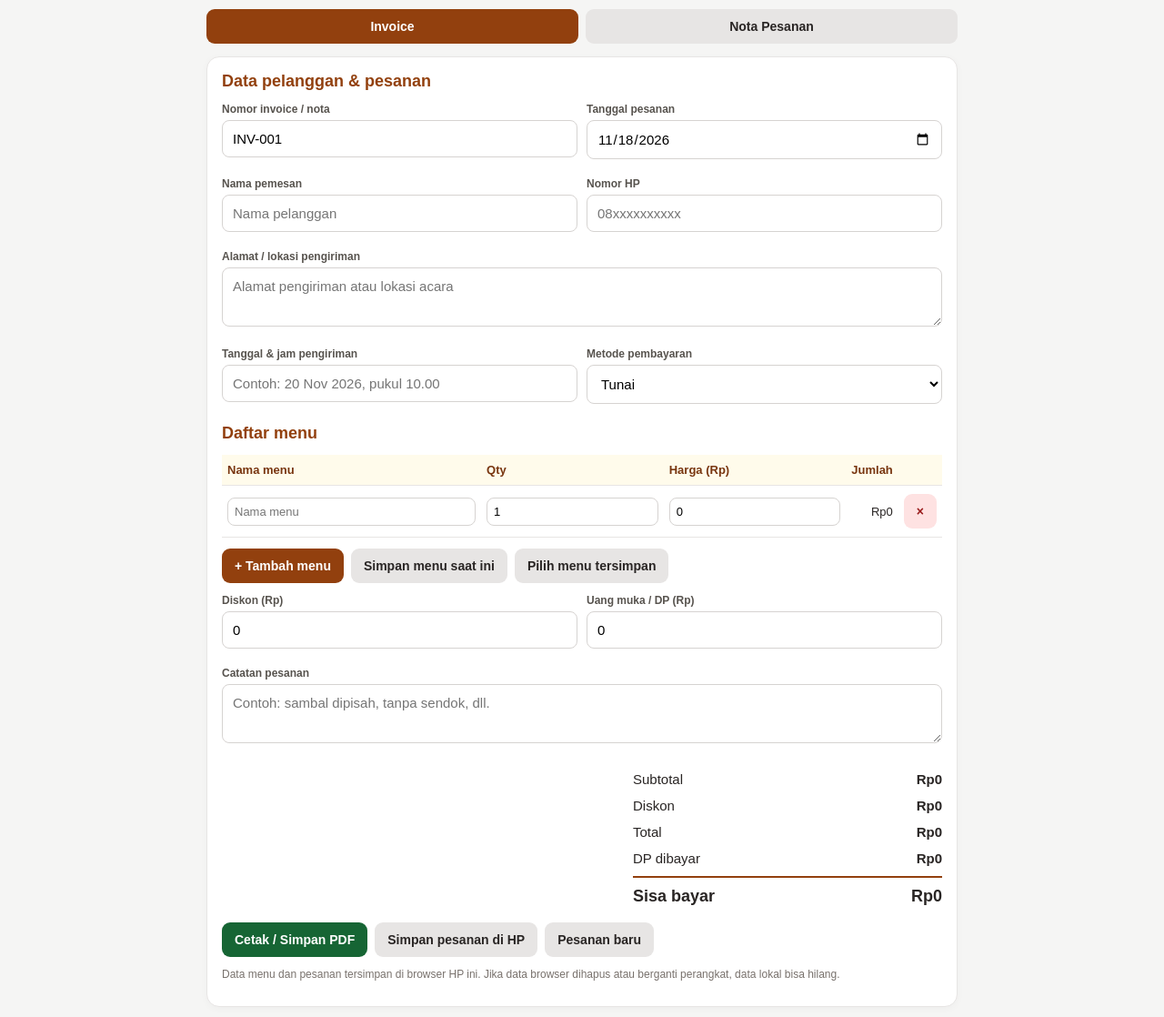
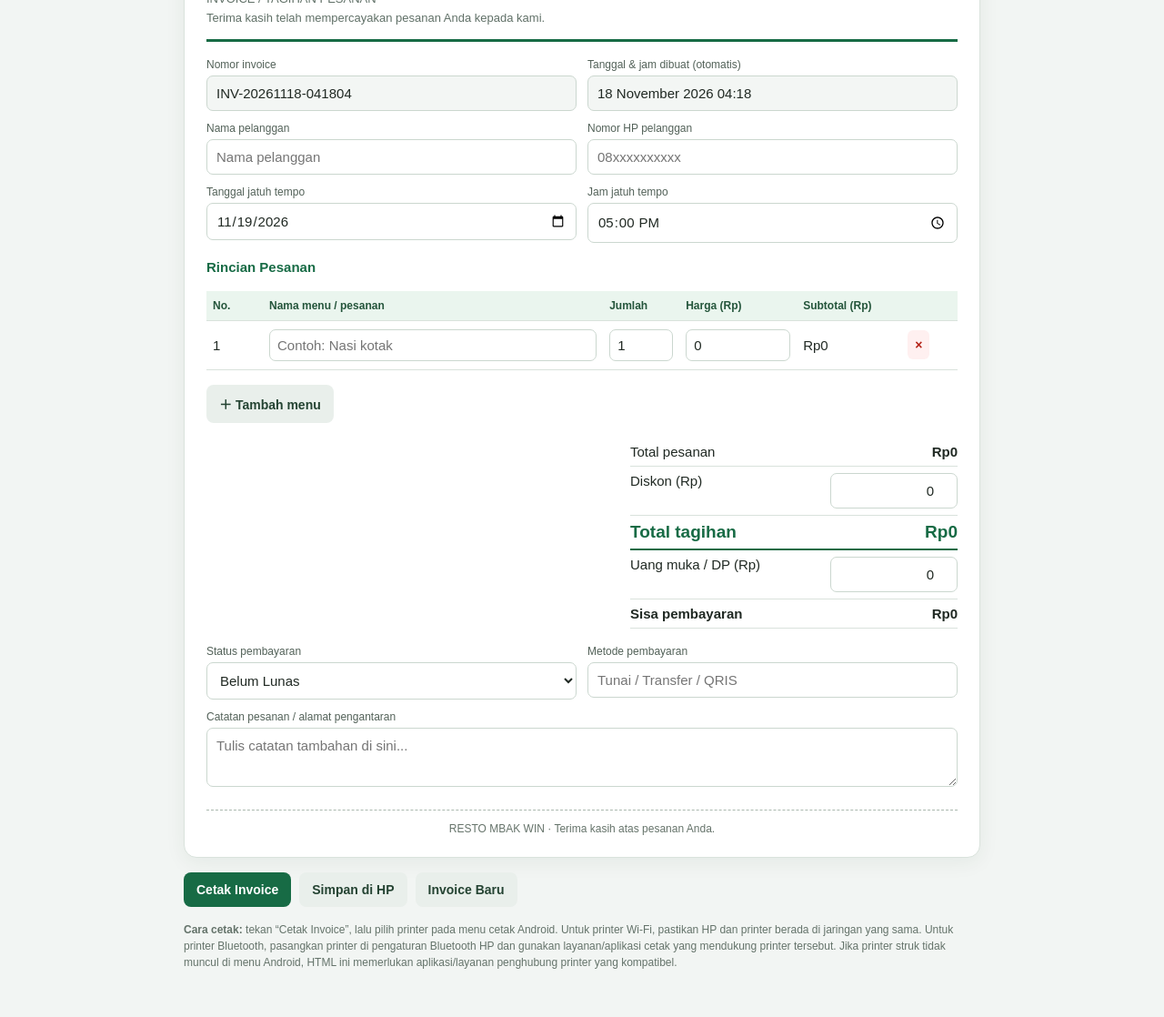
Before and after one commit to dewinefamily/D-WINE-FAMILY-, a plain HTML site: page invois_nota_resto_mbak_win.htm in a window 1280 px wide. Shown: the part 101-1219 px from the top of the page at 91% size. Drawn offline with Linux system fonts and the light colour scheme.

Commit message:
Add files via upload

```diff
--- a/invois_nota_resto_mbak_win.htm
+++ b/invois_nota_resto_mbak_win.htm
@@ -3,153 +3,153 @@
 <head>
 <meta charset="UTF-8">
 <meta name="viewport" content="width=device-width, initial-scale=1">
-<title>Resto Mbak Win - Invoice & Nota</title>
+<title>Invoice RESTO MBAK WIN</title>
 <style>
-:root{--gold:#b7791f;--dark:#292524;--cream:#fffaf0;--line:#e7e5e4}
-*{box-sizing:border-box} body{margin:0;background:#f5f5f4;color:var(--dark);font:15px Arial,sans-serif}
-header{background:linear-gradient(135deg,#78350f,#b7791f);color:white;padding:22px 16px;text-align:center}
-header h1{margin:0;font-size:25px;letter-spacing:1px} header p{margin:7px 0 0;font-size:13px}
-main{max-width:850px;margin:16px auto;padding:0 12px 30px}
-.panel,.paper{background:white;border:1px solid var(--line);border-radius:14px;padding:16px;margin-bottom:14px;box-shadow:0 2px 8px #00000008}
-h2{font-size:18px;margin:0 0 13px;color:#92400e}
-.grid{display:grid;grid-template-columns:repeat(2,minmax(0,1fr));gap:10px}
-label{display:block;font-size:12px;font-weight:bold;color:#57534e;margin-bottom:5px}
-input,textarea,select{width:100%;padding:11px;border:1px solid #d6d3d1;border-radius:8px;font:inherit;background:#fff}
+:root{--green:#176b45;--pale:#eaf5ee;--line:#d9e2dc;--ink:#202923}
+*{box-sizing:border-box}
+body{margin:0;background:#f2f5f3;color:var(--ink);font:15px Arial,sans-serif}
+.wrap{max-width:900px;margin:18px auto;padding:12px}
+.sheet{background:#fff;border:1px solid var(--line);border-radius:14px;padding:24px;box-shadow:0 5px 22px #173d2610}
+header{display:flex;justify-content:space-between;gap:18px;align-items:flex-start;border-bottom:3px solid var(--green);padding-bottom:16px;margin-bottom:18px}
+h1{margin:0;color:var(--green);font-size:27px;letter-spacing:.4px}
+.sub{color:#607067;margin-top:6px;font-size:13px}
+.tag{font-size:12px;font-weight:bold;color:var(--green);background:var(--pale);padding:8px 12px;border-radius:20px;white-space:nowrap}
+h2{font-size:15px;margin:18px 0 10px;color:var(--green)}
+.grid{display:grid;grid-template-columns:repeat(2,minmax(0,1fr));gap:12px}
+label{display:block;font-size:12px;color:#526158;margin-bottom:5px}
+input,textarea,select{width:100%;padding:10px;border:1px solid #cbd7cf;border-radius:7px;font:inherit;background:white;color:var(--ink)}
 textarea{min-height:65px;resize:vertical}
-.field{margin-bottom:10px}.wide{grid-column:1/-1}
-button{border:0;border-radius:9px;padding:11px 14px;font-weight:bold;font-size:14px;cursor:pointer}
-.primary{background:#92400e;color:white}.secondary{background:#e7e5e4;color:#292524}.green{background:#166534;color:white}.danger{background:#fee2e2;color:#991b1b}
-.actions{display:flex;flex-wrap:wrap;gap:8px;margin:12px 0}
-table{width:100%;border-collapse:collapse;font-size:13px}th,td{padding:9px 6px;border-bottom:1px solid var(--line);text-align:left}th{background:#fffbeb;color:#78350f}
-td input{padding:7px;min-width:55px}.num{text-align:right;white-space:nowrap}
+input[readonly]{background:#f3f6f4}
+table{width:100%;border-collapse:collapse;margin-top:8px}
+th{background:var(--pale);color:#24553b;font-size:12px;text-align:left}
+th,td{padding:9px 7px;border-bottom:1px solid var(--line);vertical-align:middle}
+td input{padding:8px;min-width:0}
+.num{width:62px}.qty{width:70px}.price{width:115px}
 .item-name{min-width:120px}
-.summary{max-width:340px;margin:12px 0 0 auto}.sumrow{display:flex;justify-content:space-between;padding:6px 0}.grand{font-size:18px;font-weight:bold;border-top:2px solid #92400e;margin-top:5px;padding-top:10px}
-.tabs{display:flex;gap:8px;margin-bottom:14px}.tabs button{flex:1}.tabs button.active{background:#92400e;color:white}
-.paper-head{text-align:center;border-bottom:2px dashed #a8a29e;padding-bottom:12px;margin-bottom:12px}.paper-head h2{font-size:23px;margin:0;color:#92400e}.paper-head p{margin:5px 0;font-size:12px}
-.meta{display:grid;grid-template-columns:1fr 1fr;gap:5px 12px;font-size:13px;margin-bottom:12px}
-.meta div{padding:3px 0}.paper table th{background:#f5f5f4;color:#292524}.paper table th,.paper table td{padding:7px 4px}
-.paybox{background:#fffbeb;border:1px solid #fde68a;border-radius:8px;padding:10px;margin-top:12px}
-.footer{text-align:center;font-size:12px;color:#78716c;margin-top:18px}
-.small{font-size:12px;color:#78716c}.hidden{display:none!important}
-@media(max-width:560px){.grid{grid-template-columns:1fr}.wide{grid-column:auto}.panel,.paper{padding:12px}.meta{grid-template-columns:1fr 1fr}table{font-size:12px}th,td{padding:7px 3px}.actions button{flex:1}}
+.remove{border:0;background:#fff0f0;color:#b42318;border-radius:6px;padding:8px}
+.actions{display:flex;flex-wrap:wrap;gap:9px;margin:16px 0}
+button{border:0;border-radius:8px;padding:11px 14px;font-weight:bold;font-size:14px;cursor:pointer}
+.primary{background:var(--green);color:white}.secondary{background:#e9efeb;color:#244332}
+.danger{background:#fff0f0;color:#a12a22}
+.totals{margin:16px 0 0 auto;max-width:360px}
+.totalrow{display:flex;justify-content:space-between;padding:7px 0;border-bottom:1px solid var(--line)}
+.totalrow.grand{font-size:19px;font-weight:bold;color:var(--green);border-bottom:2px solid var(--green)}
+.notes{margin-top:18px}
+.foot{border-top:1px dashed #aab8ae;margin-top:22px;padding-top:13px;text-align:center;color:#65736a;font-size:12px}
+.hint{font-size:12px;color:#64736a;line-height:1.5;margin:10px 0}
+@media(max-width:600px){.wrap{padding:7px;margin:5px auto}.sheet{padding:14px;border-radius:10px}header{flex-direction:column}h1{font-size:23px}.grid{grid-template-columns:1fr}th,td{padding:6px 4px}.price{width:94px}.qty{width:52px}.num{width:40px}}
 @media print{
- body{background:white}.no-print,header,.tabs,.editor{display:none!important}main{max-width:none;margin:0;padding:0}.paper{border:0;box-shadow:none;border-radius:0;padding:0;margin:0}
- .paper.invoice{display:block!important}.paper.receipt{display:block!important}
+ body{background:#fff}.wrap{margin:0;padding:0;max-width:none}.sheet{border:0;border-radius:0;box-shadow:none;padding:0}
+ .no-print,.actions,.remove-col{display:none!important}
+ input,textarea{border:0!important;padding:2px!important;background:transparent!important}
+ input[readonly]{background:transparent!important}
+ th{background:#eaf5ee!important;-webkit-print-color-adjust:exact;print-color-adjust:exact}
+ @page{size:A4;margin:12mm}
 }
 </style>
 </head>
 <body>
-<header><h1>RESTO MBAK WIN</h1><p>CATERING & PESANAN MAKANAN</p></header>
-<main>
- <div class="tabs no-print">
-  <button id="tabInvoice" class="active" onclick="showDoc('invoice')">Invoice</button>
-  <button id="tabReceipt" class="secondary" onclick="showDoc('receipt')">Nota Pesanan</button>
+<div class="wrap">
+<div class="sheet">
+<header>
+ <div><h1>RESTO MBAK WIN</h1><div class="sub">INVOICE / TAGIHAN PESANAN</div><div class="sub">Terima kasih telah mempercayakan pesanan Anda kepada kami.</div></div>
+ <div class="tag">INVOICE</div>
+</header>
+
+<div class="grid">
+ <div><label>Nomor invoice</label><input id="invoiceNo" readonly></div>
+ <div><label>Tanggal & jam dibuat (otomatis)</label><input id="createdAt" readonly></div>
+ <div><label>Nama pelanggan</label><input id="customer" placeholder="Nama pelanggan"></div>
+ <div><label>Nomor HP pelanggan</label><input id="phone" placeholder="08xxxxxxxxxx" inputmode="tel"></div>
+ <div><label>Tanggal jatuh tempo</label><input id="dueDate" type="date"></div>
+ <div><label>Jam jatuh tempo</label><input id="dueTime" type="time"></div>
 </div>
- <section class="panel editor no-print">
-  <h2>Data pelanggan & pesanan</h2>
-  <div class="grid">
-   <div class="field"><label>Nomor invoice / nota</label><input id="docNo" value="INV-001"></div>
-   <div class="field"><label>Tanggal pesanan</label><input id="date" type="date"></div>
-   <div class="field"><label>Nama pemesan</label><input id="customer" placeholder="Nama pelanggan"></div>
-   <div class="field"><label>Nomor HP</label><input id="phone" placeholder="08xxxxxxxxxx" inputmode="tel"></div>
-   <div class="field wide"><label>Alamat / lokasi pengiriman</label><textarea id="address" placeholder="Alamat pengiriman atau lokasi acara"></textarea></div>
-   <div class="field"><label>Tanggal & jam pengiriman</label><input id="delivery" placeholder="Contoh: 20 Nov 2026, pukul 10.00"></div>
-   <div class="field"><label>Metode pembayaran</label><select id="method"><option>Tunai</option><option>Transfer</option><option>QRIS</option><option>Belum dibayar</option></select></div>
+
+<h2>Rincian Pesanan</h2>
+<div style="overflow-x:auto">
+<table>
+<thead><tr><th class="num">No.</th><th>Nama menu / pesanan</th><th class="qty">Jumlah</th><th class="price">Harga (Rp)</th><th class="price">Subtotal (Rp)</th><th class="remove-col"> </th></tr></thead>
+<tbody id="items"></tbody>
+</table>
 </div>
-  <h2 style="margin-top:12px">Daftar menu</h2>
-  <div style="overflow-x:auto">
-   <table><thead><tr><th style="width:36%">Nama menu</th><th>Qty</th><th>Harga (Rp)</th><th class="num">Jumlah</th><th></th></tr></thead><tbody id="items"></tbody></table>
+<div class="actions no-print"><button class="secondary" onclick="addItem()">＋ Tambah menu</button></div>
+
+<div class="totals">
+ <div class="totalrow"><span>Total pesanan</span><strong id="subtotal">Rp0</strong></div>
+ <div class="totalrow"><span>Diskon (Rp)</span><input id="discount" type="number" min="0" value="0" style="max-width:140px;text-align:right" oninput="calculate()"></div>
+ <div class="totalrow grand"><span>Total tagihan</span><strong id="grandTotal">Rp0</strong></div>
+ <div class="totalrow"><span>Uang muka / DP (Rp)</span><input id="paid" type="number" min="0" value="0" style="max-width:140px;text-align:right" oninput="calculate()"></div>
+ <div class="totalrow" style="font-weight:bold"><span>Sisa pembayaran</span><strong id="remaining">Rp0</strong></div>
 </div>
-  <div class="actions">
-   <button class="primary" onclick="addItem()">+ Tambah menu</button>
-   <button class="secondary" onclick="saveMenu()">Simpan menu saat ini</button>
-   <button class="secondary" onclick="loadMenu()">Pilih menu tersimpan</button>
+
+<div class="grid notes">
+ <div><label>Status pembayaran</label><select id="status"><option value="Belum Lunas">Belum Lunas</option><option value="Lunas">Lunas</option><option value="DP / Sebagian">DP / Sebagian</option></select></div>
+ <div><label>Metode pembayaran</label><input id="method" placeholder="Tunai / Transfer / QRIS"></div>
+ <div style="grid-column:1/-1"><label>Catatan pesanan / alamat pengantaran</label><textarea id="note" placeholder="Tulis catatan tambahan di sini..."></textarea></div>
 </div>
-  <div class="grid">
-   <div class="field"><label>Diskon (Rp)</label><input id="discount" type="number" min="0" value="0" oninput="calculate()"></div>
-   <div class="field"><label>Uang muka / DP (Rp)</label><input id="dp" type="number" min="0" value="0" oninput="calculate()"></div>
-   <div class="field wide"><label>Catatan pesanan</label><textarea id="notes" placeholder="Contoh: sambal dipisah, tanpa sendok, dll."></textarea></div>
+
+<div class="foot">RESTO MBAK WIN · Terima kasih atas pesanan Anda.</div>
 </div>
-  <div class="summary">
-   <div class="sumrow"><span>Subtotal</span><b id="subtotal">Rp0</b></div>
-   <div class="sumrow"><span>Diskon</span><b id="discountView">Rp0</b></div>
-   <div class="sumrow"><span>Total</span><b id="total">Rp0</b></div>
-   <div class="sumrow"><span>DP dibayar</span><b id="dpView">Rp0</b></div>
-   <div class="sumrow grand"><span>Sisa bayar</span><span id="remaining">Rp0</span></div>
+
+<div class="actions no-print">
+ <button class="primary" onclick="printInvoice()">Cetak Invoice</button>
+ <button class="secondary" onclick="saveInvoice()">Simpan di HP</button>
+ <button class="secondary" onclick="newInvoice()">Invoice Baru</button>
 </div>
-  <div class="actions">
-   <button class="green" onclick="printDoc()">Cetak / Simpan PDF</button>
-   <button class="secondary" onclick="saveOrder()">Simpan pesanan di HP</button>
-   <button class="secondary" onclick="newOrder()">Pesanan baru</button>
+<p class="hint no-print"><b>Cara cetak:</b> tekan “Cetak Invoice”, lalu pilih printer pada menu cetak Android. Untuk printer Wi-Fi, pastikan HP dan printer berada di jaringan yang sama. Untuk printer Bluetooth, pasangkan printer di pengaturan Bluetooth HP dan gunakan layanan/aplikasi cetak yang mendukung printer tersebut. Jika printer struk tidak muncul di menu Android, HTML ini memerlukan aplikasi/layanan penghubung printer yang kompatibel.</p>
 </div>
-  <p class="small">Data menu dan pesanan tersimpan di browser HP ini. Jika data browser dihapus atau berganti perangkat, data lokal bisa hilang.</p>
- </section>
 
- <section id="invoicePaper" class="paper invoice">
-  <div class="paper-head"><h2>RESTO MBAK WIN</h2><p>CATERING & PESANAN MAKANAN</p><strong>INVOICE PESANAN</strong></div>
-  <div class="meta">
-   <div><b>No. Invoice:</b> <span class="v-no"></span></div><div><b>Tanggal:</b> <span class="v-date"></span></div>
-   <div><b>Pemesan:</b> <span class="v-customer"></span></div><div><b>No. HP:</b> <span class="v-phone"></span></div>
-   <div style="grid-column:1/-1"><b>Alamat:</b> <span class="v-address"></span></div>
-   <div style="grid-column:1/-1"><b>Pengiriman:</b> <span class="v-delivery"></span></div>
-  </div>
-  <table><thead><tr><th>Menu</th><th class="num">Qty</th><th class="num">Harga</th><th class="num">Jumlah</th></tr></thead><tbody class="v-items"></tbody></table>
-  <div class="summary">
-   <div class="sumrow"><span>Subtotal</span><b class="v-subtotal"></b></div><div class="sumrow"><span>Diskon</span><b class="v-discount"></b></div>
-   <div class="sumrow grand"><span>Total</span><span class="v-total"></span></div><div class="sumrow"><span>DP dibayar</span><b class="v-dp"></b></div><div class="sumrow"><span>Sisa pembayaran</span><b class="v-remaining"></b></div>
-  </div>
-  <div class="paybox"><b>Metode pembayaran:</b> <span class="v-method"></span><br><b>Catatan:</b> <span class="v-notes"></span></div>
-  <div class="footer">Terima kasih telah memesan di RESTO MBAK WIN.<br>Selamat menikmati, semoga berkenan.</div>
- </section>
-
- <section id="receiptPaper" class="paper receipt hidden">
-  <div class="paper-head"><h2>RESTO MBAK WIN</h2><p>CATERING & PESANAN MAKANAN</p><strong>NOTA PESANAN</strong></div>
-  <div style="font-size:12px;line-height:1.7;margin-bottom:10px">
-   No: <b class="v-no"></b><br>Tanggal: <span class="v-date"></span><br>Pemesan: <span class="v-customer"></span><br>HP: <span class="v-phone"></span><br>Pengiriman: <span class="v-delivery"></span>
-  </div>
-  <table><thead><tr><th>Menu</th><th class="num">Qty</th><th class="num">Jumlah</th></tr></thead><tbody class="v-items-short"></tbody></table>
-  <div class="summary" style="font-size:13px">
-   <div class="sumrow"><span>Subtotal</span><b class="v-subtotal"></b></div><div class="sumrow"><span>Diskon</span><b class="v-discount"></b></div>
-   <div class="sumrow grand"><span>Total</span><span class="v-total"></span></div><div class="sumrow"><span>DP</span><b class="v-dp"></b></div><div class="sumrow"><span>Sisa</span><b class="v-remaining"></b></div>
-  </div>
-  <p style="font-size:12px"><b>Catatan:</b> <span class="v-notes"></span></p>
-  <div class="footer">Terima kasih - RESTO MBAK WIN</div>
- </section>
-</main>
 <script>
-const rupiah=n=>'Rp'+Math.max(0,Number(n)||0).toLocaleString('id-ID');
-const $=id=>document.getElementById(id);
-let currentDoc='invoice';
-function esc(s){return String(s??'').replace(/[&<>"']/g,c=>({'&':'&amp;','<':'&lt;','>':'&gt;','"':'&quot;',"'":'&#39;'}[c]));}
+const rupiah = n => 'Rp' + Math.max(0,Number(n)||0).toLocaleString('id-ID');
+function pad(n){return String(n).padStart(2,'0')}
+function localDateTime(d){return d.getFullYear()+'-'+pad(d.getMonth()+1)+'-'+pad(d.getDate())+'T'+pad(d.getHours())+':'+pad(d.getMinutes())}
+function setNewDefaults(){
+ const now=new Date(), due=new Date(now.getTime()+24*60*60*1000);
+ document.getElementById('createdAt').value=now.toLocaleDateString('id-ID',{day:'2-digit',month:'long',year:'numeric'})+' '+pad(now.getHours())+':'+pad(now.getMinutes());
+ document.getElementById('invoiceNo').value='INV-'+now.getFullYear()+pad(now.getMonth()+1)+pad(now.getDate())+'-'+pad(now.getHours())+pad(now.getMinutes())+pad(now.getSeconds());
+ document.getElementById('dueDate').value=due.getFullYear()+'-'+pad(due.getMonth()+1)+'-'+pad(due.getDate());
+ document.getElementById('dueTime').value='17:00';
+}
 function addItem(name='',qty=1,price=0){
  const tr=document.createElement('tr');
- tr.innerHTML=`<td><input class="item-name" placeholder="Nama menu" value="${esc(name)}" oninput="calculate()"></td><td><input class="qty" type="number" min="0" value="${qty}" oninput="calculate()"></td><td><input class="price" type="number" min="0" value="${price}" oninput="calculate()"></td><td class="num line-total">Rp0</td><td><button class="danger" onclick="this.closest('tr').remove();calculate()" aria-label="Hapus">×</button></td>`;
- $('items').appendChild(tr);calculate();
+ tr.innerHTML=`<td class="num"></td><td><input class="item-name" placeholder="Contoh: Nasi kotak" value="${String(name).replace(/&/g,'&amp;').replace(/"/g,'&quot;').replace(/</g,'&lt;')}" oninput="calculate()"></td><td><input class="qty" type="number" min="0" value="${qty}" oninput="calculate()"></td><td><input class="price" type="number" min="0" value="${price}" oninput="calculate()"></td><td class="line-total">Rp0</td><td class="remove-col"><button class="remove" onclick="this.closest('tr').remove();calculate()">×</button></td>`;
+ document.getElementById('items').appendChild(tr);calculate();
 }
-function rows(){return [...$('items').querySelectorAll('tr')].map(tr=>({name:tr.querySelector('.item-name').value,qty:Number(tr.querySelector('.qty').value)||0,price:Number(tr.querySelector('.price').value)||0}));}
-function totals(){let sub=rows().reduce((s,x)=>s+x.qty*x.price,0),disc=Number($('discount').value)||0,dp=Number($('dp').value)||0,total=Math.max(0,sub-disc);return{sub,disc,dp,total,remaining:Math.max(0,total-dp)};}
 function calculate(){
- let t=totals();[...$('items').querySelectorAll('tr')].forEach((tr,i)=>tr.querySelector('.line-total').textContent=rupiah(rows()[i].qty*rows()[i].price));
- $('subtotal').textContent=rupiah(t.sub);$('discountView').textContent=rupiah(t.disc);$('total').textContent=rupiah(t.total);$('dpView').textContent=rupiah(t.dp);$('remaining').textContent=rupiah(t.remaining);render();
+ let sum=0;
+ [...document.querySelectorAll('#items tr')].forEach((tr,i)=>{
+  tr.cells[0].textContent=i+1;
+  const q=Number(tr.querySelector('.qty').value)||0,p=Number(tr.querySelector('.price').value)||0;
+  const line=q*p;sum+=line;tr.querySelector('.line-total').textContent=rupiah(line);
+ });
+ const disc=Math.max(0,Number(document.getElementById('discount').value)||0);
+ const total=Math.max(0,sum-disc),paid=Math.max(0,Number(document.getElementById('paid').value)||0);
+ document.getElementById('subtotal').textContent=rupiah(sum);
+ document.getElementById('grandTotal').textContent=rupiah(total);
+ document.getElementById('remaining').textContent=rupiah(Math.max(0,total-paid));
 }
-function setText(cls,val){document.querySelectorAll('.'+cls).forEach(e=>e.textContent=val||'-');}
-function render(){
- const t=totals(),data={no:$('docNo').value,date:$('date').value,customer:$('customer').value,phone:$('phone').value,address:$('address').value,delivery:$('delivery').value,method:$('method').value,notes:$('notes').value};
- setText('v-no',data.no);setText('v-date',data.date);setText('v-customer',data.customer);setText('v-phone',data.phone);setText('v-address',data.address);setText('v-delivery',data.delivery);setText('v-method',data.method);setText('v-notes',data.notes);
- setText('v-subtotal',rupiah(t.sub));setText('v-discount',rupiah(t.disc));setText('v-total',rupiah(t.total));setText('v-dp',rupiah(t.dp));setText('v-remaining',rupiah(t.remaining));
- let full=rows().filter(x=>x.name||x.qty).map(x=>`<tr><td>${esc(x.name||'Menu')}</td><td class="num">${x.qty}</td><td class="num">${rupiah(x.price)}</td><td class="num">${rupiah(x.qty*x.price)}</td></tr>`).join('')||'<tr><td colspan="4">Belum ada menu</td></tr>';
- let short=rows().filter(x=>x.name||x.qty).map(x=>`<tr><td>${esc(x.name||'Menu')}</td><td class="num">${x.qty}</td><td class="num">${rupiah(x.qty*x.price)}</td></tr>`).join('')||'<tr><td colspan="3">Belum ada menu</td></tr>';
- document.querySelectorAll('.v-items').forEach(e=>e.innerHTML=full);document.querySelectorAll('.v-items-short').forEach(e=>e.innerHTML=short);
+function snapshot(){
+ return {html:document.querySelector('.sheet').innerHTML, invoiceNo:document.getElementById('invoiceNo').value};
 }
-function showDoc(which){currentDoc=which;$('invoicePaper').classList.toggle('hidden',which!=='invoice');$('receiptPaper').classList.toggle('hidden',which!=='receipt');$('tabInvoice').classList.toggle('active',which==='invoice');$('tabReceipt').classList.toggle('active',which==='receipt');$('tabInvoice').classList.toggle('secondary',which!=='invoice');$('tabReceipt').classList.toggle('secondary',which!=='receipt');}
-function printDoc(){render();showDoc(currentDoc);window.print();}
-function saveMenu(){let menu=rows().filter(x=>x.name);localStorage.setItem('mbw_menu',JSON.stringify(menu));alert('Daftar menu berhasil disimpan di HP ini.');}
-function loadMenu(){let menu=JSON.parse(localStorage.getItem('mbw_menu')||'[]');if(!menu.length){alert('Belum ada menu tersimpan. Isi menu lalu tekan Simpan menu saat ini.');return;}menu.forEach(x=>addItem(x.name,x.qty||1,x.price));}
-function orderData(){return{docNo:$('docNo').value,date:$('date').value,customer:$('customer').value,phone:$('phone').value,address:$('address').value,delivery:$('delivery').value,method:$('method').value,notes:$('notes').value,discount:$('discount').value,dp:$('dp').value,items:rows()};}
-function saveOrder(){let list=JSON.parse(localStorage.getItem('mbw_orders')||'[]');list.push(orderData());localStorage.setItem('mbw_orders',JSON.stringify(list));alert('Pesanan disimpan di HP ini.');}
-function newOrder(){if(!confirm('Mulai pesanan baru? Pastikan pesanan sekarang sudah disimpan atau dicetak.'))return;$('items').innerHTML='';['customer','phone','address','delivery','notes'].forEach(id=>$(id).value='');$('discount').value=0;$('dp').value=0;$('docNo').value='INV-'+String(Date.now()).slice(-6);addItem();calculate();}
-$('date').value=new Date().toISOString().slice(0,10);
-['docNo','date','customer','phone','address','delivery','method','notes'].forEach(id=>$(id).addEventListener('input',render));
-addItem();showDoc('invoice');calculate();
+function saveInvoice(){
+ const data={invoiceNo:invoiceNo.value,createdAt:createdAt.value,customer:customer.value,phone:phone.value,dueDate:dueDate.value,dueTime:dueTime.value,rows:[...document.querySelectorAll('#items tr')].map(tr=>[tr.querySelector('.item-name').value,tr.querySelector('.qty').value,tr.querySelector('.price').value]),discount:discount.value,paid:paid.value,status:status.value,method:method.value,note:note.value};
+ localStorage.setItem('restoMbakWinInvoice_'+data.invoiceNo,JSON.stringify(data));
+ alert('Invoice tersimpan di penyimpanan browser HP ini.');
+}
+function printInvoice(){
+ calculate();
+ const due=document.getElementById('dueDate').value;
+ if(!due){alert('Silakan isi tanggal jatuh tempo.');return;}
+ window.print();
+}
+function newInvoice(){
+ if(!confirm('Buat invoice baru? Pastikan invoice saat ini sudah disimpan atau dicetak.'))return;
+ ['customer','phone','discount','paid','method','note'].forEach(id=>document.getElementById(id).value=id==='discount'||id==='paid'?'0':'');
+ document.getElementById('status').value='Belum Lunas';
+ document.getElementById('items').innerHTML='';
+ addItem();setNewDefaults();calculate();
+}
+setNewDefaults();addItem();calculate();
 </script>
-</body></html>
+</body>
+</html>
```
Lines whose indentation alone changed are shown as unchanged.
